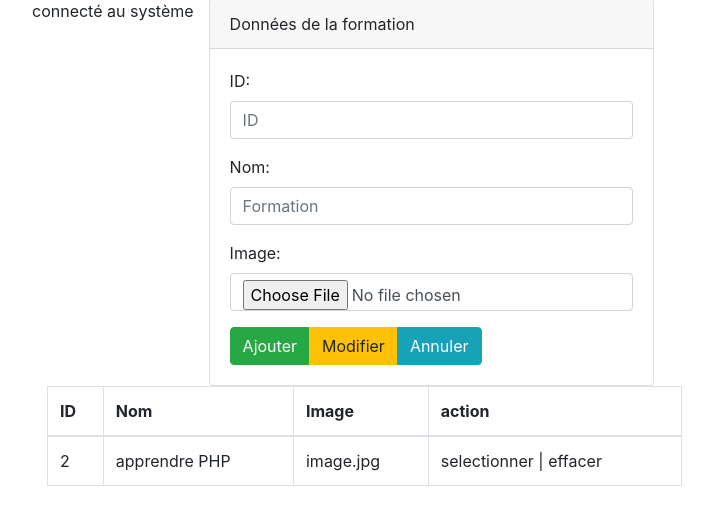
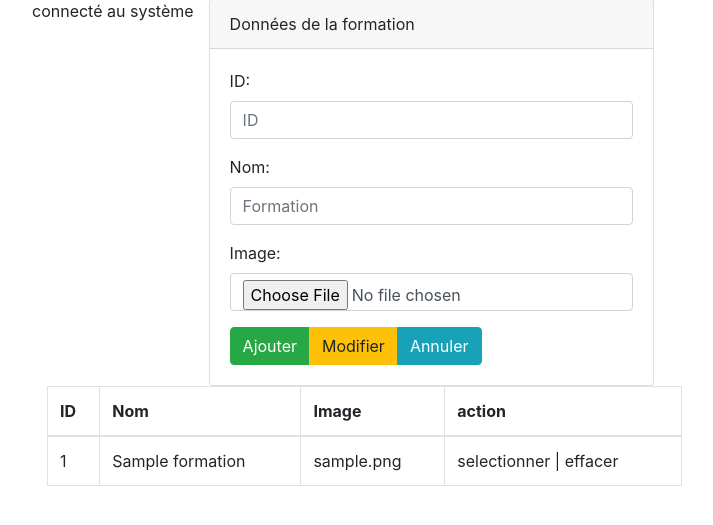
Before and after one commit to ManoloDeSantos/ECFECOIT, a PHP site: page /admin/section/formations.php in a window 1280 px wide. Shown: the part 81-606 px from the top of the page, without its empty margins (38-751 px from the left). Run offline with PHP 8.4, Linux system fonts and the light colour scheme; tables that the repository leaves empty or names only in its code hold one stand-in row (values such as "Sample post").

Commit message:
afficher les enregistrements bd

```diff
--- a/admin/section/formations.php
+++ b/admin/section/formations.php
@@ -11,12 +11,10 @@ include("../config/bd.php");
 switch($action){
 
         case "Ajouter":
-
           $sentenceSQL= $connexion->prepare("INSERT INTO formations (nom,image ) VALUES (:nom,:image);");
           $sentenceSQL->bindParam(':nom',$txtNom);
           $sentenceSQL->bindParam(':image',$txtImage);
           $sentenceSQL->execute();
-          echo "Appuyé sur le bouton Ajouter";
           break;
         case "Modifier":
           echo "Appuyé sur le bouton Modifier";
@@ -27,16 +25,26 @@ switch($action){
 
 }
 
+$sentenceSQL= $connexion->prepare("SELECT * FROM formations");
+$sentenceSQL->execute();
+$listeFormations=$sentenceSQL->fetchAll(PDO::FETCH_ASSOC);
+
+
 ?>
+
+
 <div class="col-md-5">
+
   <div class="card">
     <div class="card-header">
       Données de la formation
     </div>
+
     <div class="card-body">
       <form method="POST" enctype="multipart/form-data">
 
         <div class = "form-group">
+
         <label for="txtID">ID:</label>
         <input type="text" class="form-control" name="txtID" id="txtID" placeholder="ID">
         </div>
@@ -51,6 +59,7 @@ switch($action){
         <input type="file" class="form-control" name="txtImage" id="txtImage" placeholder="Formation">
         </div>
 
+
         <div class="btn-group" role="group" aria-label="">
           <button type="submit" name="action" value="Ajouter" class="btn btn-success">Ajouter</button>
           <button type="submit" name="action" value="Modifier" class="btn btn-warning">Modifier</button>
@@ -58,10 +67,21 @@ switch($action){
         </div>
 
       </form>
+
     </div>
+
   </div>
+
+
+
+
+
+
+
+
 </div>
 <div class="col-md-7">
+
   <table class="table table-bordered">
     <thead>
       <tr>
@@ -72,12 +92,14 @@ switch($action){
       </tr>
     </thead>
     <tbody>
+    <?php foreach ($listeFormations as $formation) { ?>
       <tr>
-        <td>2</td>
-        <td>apprendre PHP</td>
-        <td>image.jpg</td>
+        <td><?php echo $formation['id']; ?></td>
+        <td><?php echo $formation['nom']; ?></td>
+        <td><?php echo $formation['image']; ?></td>
         <td>selectionner | effacer</td>
       </tr>
+      <?php } ?>
     </tbody>
   </table>
 </div>
```
